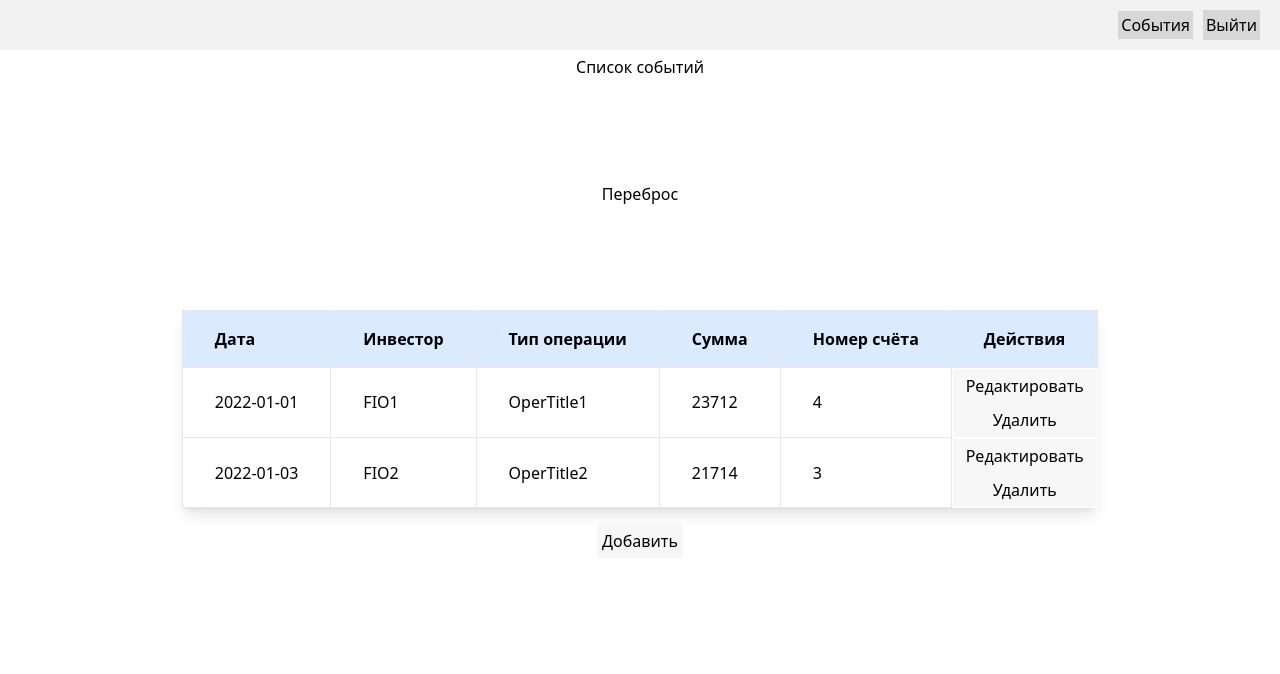
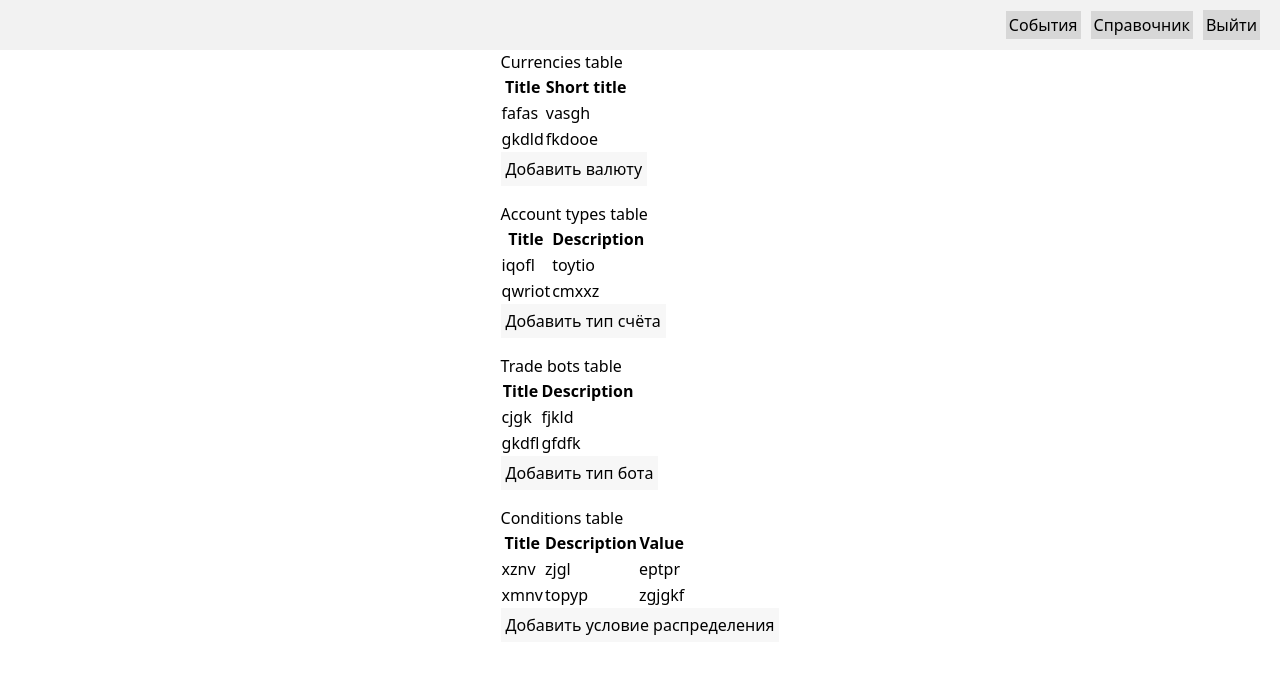
Before and after one commit to tovDmitrij/Nordavind-Investements, a React (Create React App) app in the folder app/client/: page /directory in a window 1280 px wide. Before the commit this address led to /events. Shown: the top 674 px of the page. Built offline with nearby package versions, Linux system fonts and the light colour scheme; sample sign-in values are in the browser's storage.

Commit message:
Сделал таблицы и страницу справочника

```diff
--- a/app/client/src/components/UI/navbar/HeaderNavbar.jsx
+++ b/app/client/src/components/UI/navbar/HeaderNavbar.jsx
@@ -26,6 +26,7 @@ export const HeaderNavbar = () => {
         <div className={classes.navbar}>
             <div className={classes.navbar__links}>
                 <Link className={classes.links} to="/events">События</Link>
+                <Link className={classes.links} to="/directory">Справочник</Link>
                 {/*При добавлении страниц сюда добавлять новые ссылки!*/}
                 <MyButton
                     className={classes.links}
--- /dev/null
+++ b/app/client/src/components/UI/tables/directoryTables/AccountTypesTable/AccountTypesTable.jsx
@@ -0,0 +1,28 @@
+import React from "react";
+import MyButton from "../../../button/MyButton";
+
+const AccountTypesTable = ({Data, sample}) => {
+    return(
+       <div>
+        <h1>Account types table</h1>
+         <table>
+            <thead>
+                <tr>
+                    <th>Title </th>
+                    <th>Description </th>
+                </tr>
+            </thead>
+            <tbody>
+                {Data.map((row)=> (
+                     <tr>
+                        <td>{row.Title} </td>
+                        <td>{row.Value} </td>
+                     </tr>
+                ))}
+            </tbody>
+         </table>
+         <MyButton children={'Добавить тип счёта'}/>
+       </div>
+    )
+}
+export default AccountTypesTable;
--- /dev/null
+++ b/app/client/src/components/UI/tables/directoryTables/ConditionsTable/ConditionsTable.jsx
@@ -0,0 +1,30 @@
+import React from "react";
+import MyButton from "../../../button/MyButton";
+
+const ConditionsTable = ({Data, sample}) => {
+    return(
+        <div>
+            <h1>Conditions table</h1>
+        <table>
+            <thead>
+                <tr>
+                    <th>Title </th>
+                    <th>Description </th>
+                    <th>Value </th>
+                </tr>
+            </thead>
+            <tbody>
+                {Data.map((row)=> (
+                     <tr>
+                        <td>{row.Title} </td>
+                        <td>{row.Description} </td>
+                        <td>{row.Value} </td>
+                     </tr>
+                ))}
+            </tbody>
+        </table>
+        <MyButton children={'Добавить условие распределения'}/>
+        </div>
+    )
+}
+export default ConditionsTable;
--- /dev/null
+++ b/app/client/src/components/UI/tables/directoryTables/CurrenciesTable/CurrenciesTable.jsx
@@ -0,0 +1,28 @@
+import React from "react";
+import MyButton from "../../../button/MyButton";
+
+const CurrenciesTable = ({Data, sample}) => {
+    return(
+        <div>
+            <h1>Currencies table</h1>
+        <table>
+            <thead>
+                <tr>
+                    <th>Title </th>
+                    <th>Short title </th>
+                </tr>
+            </thead>
+            <tbody>
+                {Data.map((row) => (
+                    <tr>
+                        <td>{row.Title} </td>
+                        <td>{row.Value} </td>
+                    </tr>
+                ))}
+            </tbody>
+        </table>
+        <MyButton children={'Добавить валюту'}/>
+        </div>
+    )
+}
+export default CurrenciesTable;
--- /dev/null
+++ b/app/client/src/components/UI/tables/directoryTables/TradeBotsTable/TradeBotsTable.jsx
@@ -0,0 +1,29 @@
+import React from "react";
+import MyButton from "../../../button/MyButton";
+
+const TradeBotsTable = ({Data, sample}) =>{
+      return(
+        <div>
+            <h1>Trade bots table</h1>
+        <table>
+            <thead>
+                <tr>
+                    <th>Title</th>
+                    <th>Description</th>
+                </tr>
+            </thead>
+            <tbody>
+                {Data.map((row) => (
+                    <tr>
+                        <td>{row.Title}</td>
+                        <td>{row.Value}</td>
+                    </tr>
+                ))}
+            </tbody>
+        </table>
+        <MyButton children={'Добавить тип бота'}/>
+        </div>
+
+      )
+}
+export default TradeBotsTable;
--- /dev/null
+++ b/app/client/src/pages/directory/DirectoryPage.jsx
@@ -0,0 +1,30 @@
+import React, {useState, useEffect} from "react";
+import CurrenciesTable from "../../components/UI/tables/directoryTables/CurrenciesTable/CurrenciesTable";
+import TradeBotsTable from "../../components/UI/tables/directoryTables/TradeBotsTable/TradeBotsTable";
+import ConditionsTable from "../../components/UI/tables/directoryTables/ConditionsTable/ConditionsTable";
+import AccountTypesTable from "../../components/UI/tables/directoryTables/AccountTypesTable/AccountTypesTable";
+
+const DirectoryPage = () =>{
+    const[Currenciesdata, setCurrenciesdata] = useState([]);
+    const[TradeBotsdata, setTradeBotsdata] = useState([]);
+    const[AccountTypesdata, setAccountTypesdata] = useState([]);
+    const[Conditionsdata, setConditionsdata] = useState([]);
+    const GenerateData = () =>{
+        setCurrenciesdata([{Title:'fafas',Value:'vasgh'},{Title:'gkdld', Value:'fkdooe'}])
+        setTradeBotsdata([{Title:'cjgk',Value:'fjkld'},{Title:'gkdfl', Value:'gfdfk'}])
+        setAccountTypesdata([{Title:'iqofl',Value:'toytio'},{Title:'qwriot', Value:'cmxxz'}])
+        setConditionsdata([{Title:'xznv', Description:'zjgl', Value:'eptpr'},{Title:'xmnv', Description:'topyp', Value:'zgjgkf'}])
+    }
+    useEffect (() =>{GenerateData()}, [])
+    return(
+        <div className="grid gap-4 grid-cols-1 grid-rows-4">
+            <CurrenciesTable Data={Currenciesdata}/>
+            <AccountTypesTable Data={AccountTypesdata}/>
+            <TradeBotsTable Data={TradeBotsdata}/>
+            <ConditionsTable Data={Conditionsdata}/>
+        </div>
+
+
+    )
+}
+export default DirectoryPage;
```
Also changed, not shown: app/client/src/router/routes.js (+5 -2 lines), app/client/src/components/UI/tables/directoryTables/DirectoryTable.module.css (added), app/client/src/pages/directory/DirectoryPage.module.css (added).
